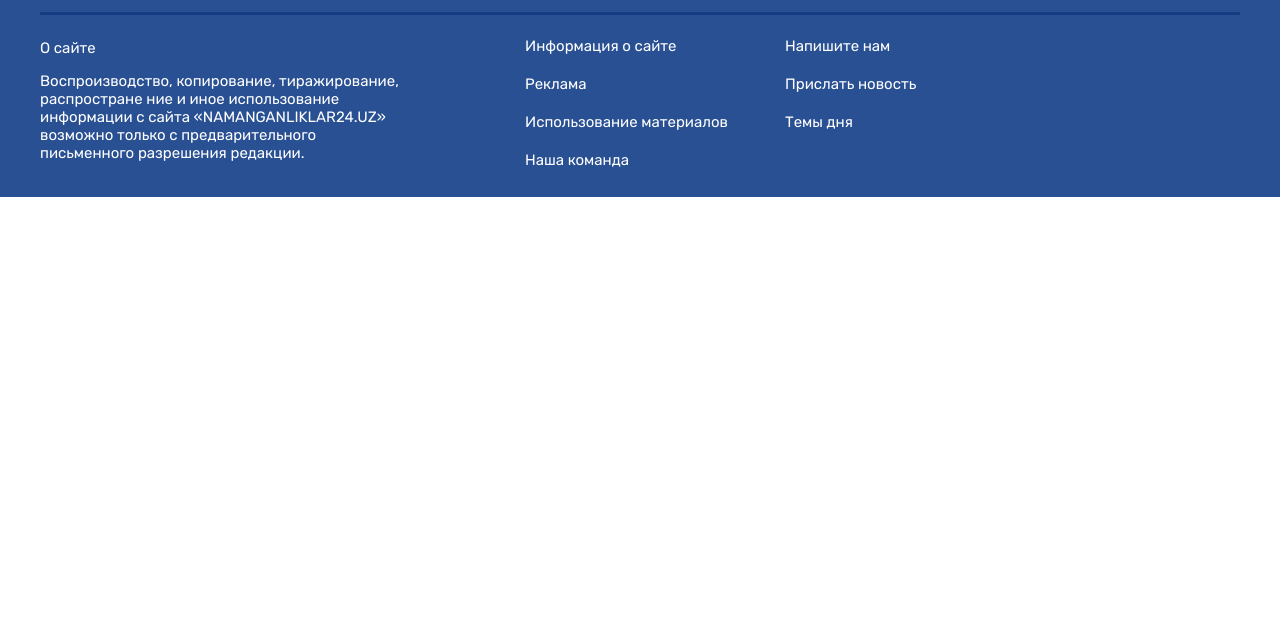
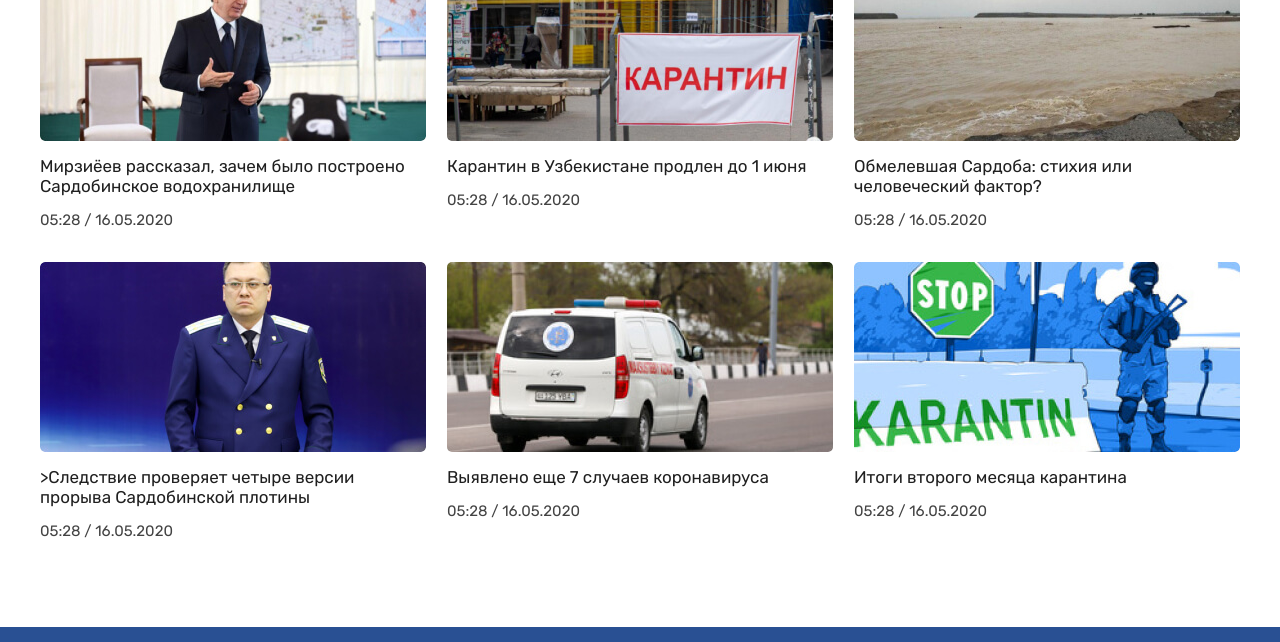
Before and after one commit to malohat04/namanganliklar24, a plain HTML site: page index.html in a window 1280 px wide. Shown: the part 647-1289 px from the top of the page. Before the commit the page ends 844 px from the top, so only its background shows below. Drawn offline with Linux system fonts and the light colour scheme.

Commit message:
Create news-grid section

```diff
--- a/css/style.css
+++ b/css/style.css
@@ -102,6 +102,16 @@ body {
 img {
     max-width: 100%;
     height: auto;
+}
+.visually-hidden {
+    position: absolute;
+    width: 1px;
+    height: 1px;
+    margin: -1px;
+    border: 0;
+    padding: 0;
+    clip: rect(0 0 0 0);
+    overflow: hidden;
 }
 
 /*CONTAINER*/
@@ -336,6 +346,7 @@ img {
     display: flex;
     align-items: center;
     padding: 30px 35px;
+    margin-bottom: 18px;
     border-radius: 5px;
     background-color: #F6F6F9;
     color: #000;
@@ -413,6 +424,57 @@ img {
     font-size: 25px;
     line-height: 30px;
     font-weight: 500;
+}
+/*NEWS-GRID*/
+.news-grid {
+    margin-bottom: 16px;
+}
+.news-grid__list {
+    display: flex;
+    flex-wrap: wrap;
+    padding: 0;
+    margin: 0;
+    margin-left: -21px;
+    list-style-type: none;
+}
+.news-grid__item {
+    position: relative;
+    flex-grow: 1;
+    width: 386px;
+    margin-bottom: 18px;
+    margin-left: 21px;
+}
+
+.news-grid__item:hover .news-grid__link {
+    color:#295091;
+}
+.news-grid__img {
+    width: 100%;
+    height: 190px;
+    margin-bottom: 11px;
+    border-radius: 5px;
+    object-fit: cover;
+    object-position: center top;
+}
+.news-grid__heading {
+    margin-top: 0;
+    margin-bottom: 11px;
+    font-size: 17px;
+    line-height: 20px;
+    font-weight: 500;
+}
+.news-grid__link {
+    color: #202020;
+    text-decoration: none;
+    transition: color 0.3s ease;
+}
+.news-grid__link::before {
+    position: absolute;
+    top: 0;
+    right: 0;
+    bottom: 0;
+    left: 0;
+    content: "";
 }
 
 /*SITE-FOOTER*/
--- a/index.html
+++ b/index.html
@@ -130,6 +130,58 @@
         </ul>
        </section>
 
+       <!-- NEWS GRID -->
+        <section class="news-grid">
+          <h2 class="visuall-hidden">Важные новости</h2>
+          <ul class="news-grid__list">
+            <li class="news-grid__item">
+               <img class="news-grid__img" width="386" height="190" src="./img/prezident-uz (2).jpg"  alt="Президент Узбекистана" >
+               <h3 class="news-grid__heading">
+                <a class="news-grid__link" href="article.html">Мирзиёев рассказал, зачем было построено
+                Сардобинское водохранилище</a>
+              </h3>
+              <p class="news-grid__date">05:28 / 16.05.2020</p>
+            </li>
+            <li class="news-grid__item">
+              <img class="news-grid__img" width="386" height="190" src="./img/karantin (1).jpg"  alt="Карантин" >
+              <h3 class="news-grid__heading">
+                <a class="news-grid__link" href="article.html" >Карантин в Узбекистане продлен до 1 июня</a>
+              </h3>
+               <p class="news-grid__date">05:28 / 16.05.2020</p>
+           </li>
+           <li class="news-grid__item">
+            <img class="news-grid__img" width="386" height="190" src="./img/sardoba (1).jpg"  alt="Сардоба" >
+            <h3 class="news-grid__heading">
+              <a class="news-grid__link" href="article.html" >Обмелевшая Сардоба: стихия или
+              человеческий фактор?</a>
+            </h3>
+             <p class="news-grid__date">05:28 / 16.05.2020</p>
+           </li>
+           <li class="news-grid__item">
+            <img class="news-grid__img" width="386" height="190" src="./img/prokuror (1).jpg"  alt="Пракрор" >
+            <h3 class="news-grid__heading">
+              <a class="news-grid__link" href="article.html" >>Следствие проверяет четыре версии
+              прорыва Сардобинской плотины</a>
+            </h3>
+             <p class="news-grid__date">05:28 / 16.05.2020</p>
+           </li>
+           <li class="news-grid__item">
+            <img class="news-grid__img" width="386" height="190" src="./img/tez-yordam (1).jpg"  alt="" >
+            <h3 class="news-grid__heading">
+              <a class="news-grid__link" href="article.html">Выявлено еще 7 случаев коронавируса</a>
+            </h3>
+             <p class="news-grid__date">05:28 / 16.05.2020</p>
+           </li>
+           <li class="news-grid__item">
+            <img class="news-grid__img" width="386" height="190" src="./img/stop-karantin (1).jpg"  alt="Стоп карантин">
+            <h3 class="news-grid__heading">
+              <a class="news-grid__link" href="article.html">Итоги второго месяца карантина</a>
+            </h3>
+             <p class="news-grid__date">05:28 / 16.05.2020</p>
+           </li>
+          </ul>
+        </section>
+
     </div>
    </main>
 
```
Also changed, not shown: img/karantin (1).jpg (added), img/prezident-uz (2).jpg (added), img/prokuror (1).jpg (added), img/sardoba (1).jpg (added), img/stop-karantin (1).jpg (added), img/tez-yordam (1).jpg (added).
